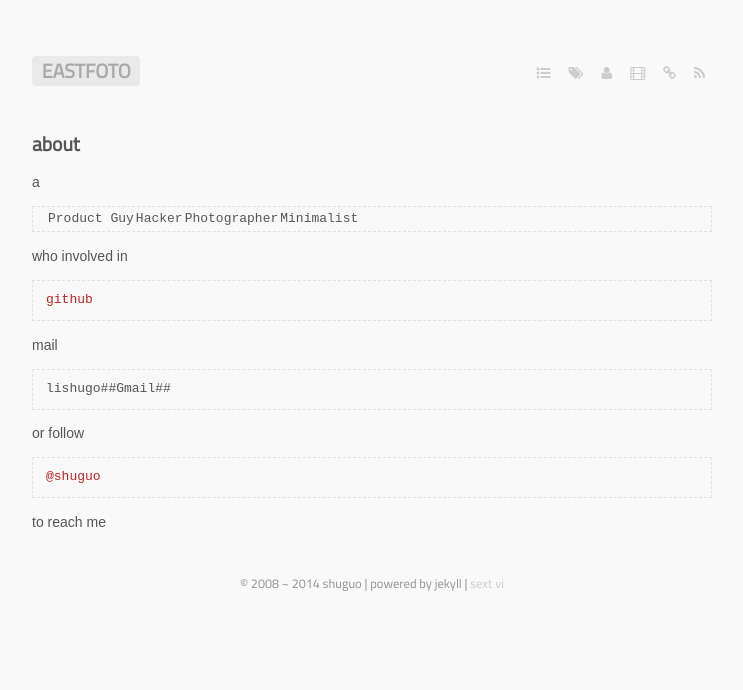
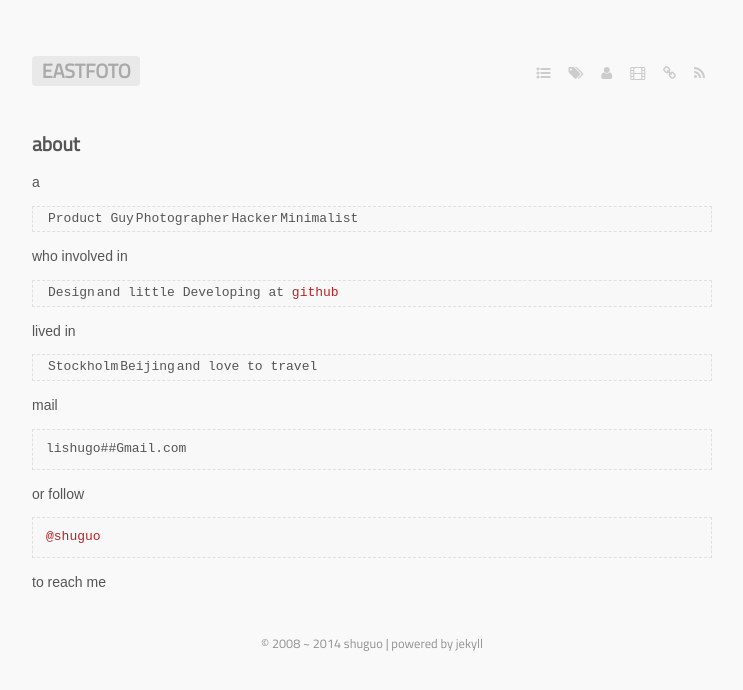
Before and after one commit to eastfoto/eastfoto.github.com, a Jekyll site: the page built from about.markdown, in a window 1280 px wide. Shown: the top 690 px of the page, without its empty margins (268-1011 px from the left). Built offline with Jekyll 4.4.1, drawn with Linux system fonts in a browser that asks for light colours; some web fonts are replaced; Markdown is read by kramdown in place of the engine named in the settings.

Commit message:
about page update

```diff
--- a/_layouts/default.html
+++ b/_layouts/default.html
@@ -47,7 +47,7 @@
         <footer>
           <div>
             {% assign first_post = site.posts | last %}
-            &copy; {{ first_post.date | date: "%Y" }} ~ {{ site.time | date: "%Y" }} {{ site.author }} | powered by jekyll | <a color="f7f7f7" href="http://lhzhang.com" title="sext vi">sext vi</a>
+            &copy; {{ first_post.date | date: "%Y" }} ~ {{ site.time | date: "%Y" }} {{ site.author }} | powered by jekyll
           </div>
         </footer>
       </div> <!-- main -->
--- a/about.markdown
+++ b/about.markdown
@@ -5,15 +5,19 @@ layout: page
 
 a
 
-> Product Guy | Hacker | Photographer | Minimalist
+> Product Guy | Photographer | Hacker | Minimalist
 
 who involved in
 
-> [github](https://github.com/eastfoto)
+> Design | and little Developing at [github](https://github.com/eastfoto)
+
+lived in
+
+> Stockholm | Beijing | and love to travel
 
 mail
 
-> lishugo##Gmail##
+> lishugo##Gmail.com
 
 or follow
 
```
